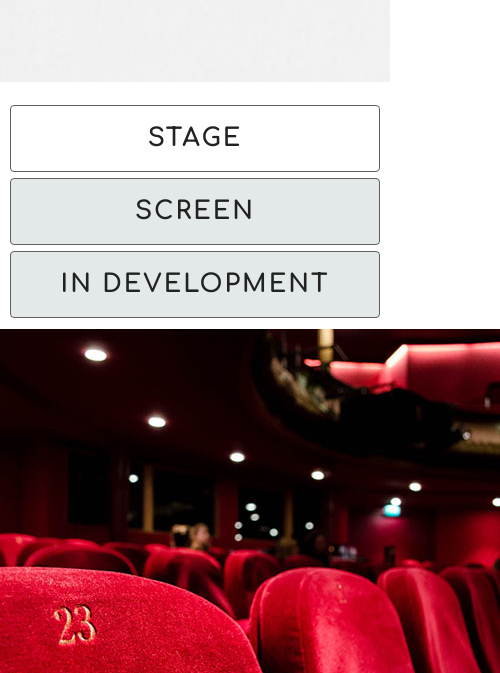
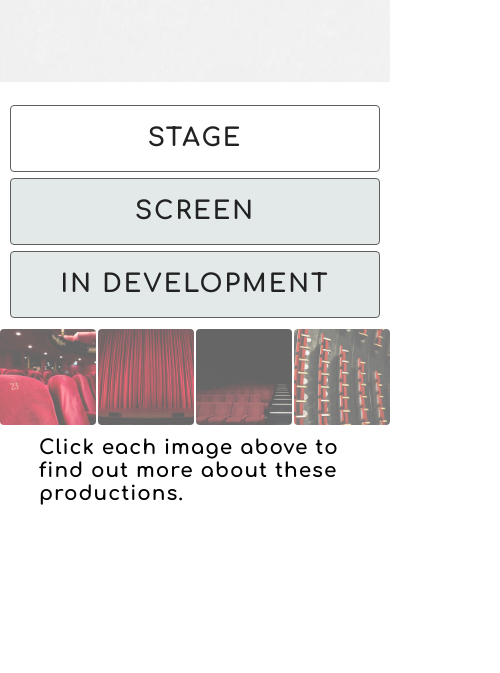
Before and after one commit to erinannette/Bri-Brown-Portfolio, a website: page writing.html in a window 390 px wide. Shown: the part 171-844 px from the top of the page, 500 px wide, since content can reach past the window. Drawn offline with nearby package versions, Linux system fonts and the light colour scheme.

Commit message:
making updates to writing JS and responsiveness

```diff
--- a/public/styles/style.css
+++ b/public/styles/style.css
@@ -1073,6 +1073,10 @@ footer {
   padding-top: 20px;
   width: 100%;
   max-width: 1800px; }
+  .section--wrapper .grow {
+    transition: all .2s ease-in-out; }
+    .section--wrapper .grow:hover {
+      transform: scale(1.1); }
   .section--wrapper .home-button {
     width: 10%;
     margin: 10px;
@@ -1121,17 +1125,38 @@ footer {
       background-color: #15379f;
       border: 1px solid black;
       color: white; }
+  .section--wrapper .stage--section {
+    height: 100%; }
   .section--wrapper .writing--posters {
     width: 100%;
     padding: 2% 0; }
     .section--wrapper .writing--posters .posters--list {
       width: 100%;
       display: flex;
-      flex-direction: column;
-      flex-wrap: wrap; }
+      flex-direction: row;
+      justify-content: space-between;
+      flex-wrap: wrap;
+      list-style: none; }
       .section--wrapper .writing--posters .posters--list li {
-        width: 25%;
-        display: block; }
+        width: 24.5%;
+        position: relative; }
+      .section--wrapper .writing--posters .posters--list .overlay1, .section--wrapper .writing--posters .posters--list .overlay2, .section--wrapper .writing--posters .posters--list .overlay3, .section--wrapper .writing--posters .posters--list .overlay4 {
+        cursor: pointer;
+        display: flex;
+        justify-content: center;
+        align-items: center;
+        flex-wrap: wrap;
+        position: absolute;
+        top: 0;
+        bottom: 0;
+        left: 0;
+        right: 0;
+        background: linear-gradient(rgba(255, 255, 255, 0.4) 100%, transparent 100%); }
+      .section--wrapper .writing--posters .posters--list .active-poster {
+        background: linear-gradient(rgba(218, 155, 155, 0) 100%, transparent 100%); }
+    .section--wrapper .writing--posters img {
+      width: 100%;
+      border-radius: 4px; }
   .section--wrapper .text-container {
     width: 80%;
     height: 40vh;
@@ -1197,13 +1222,13 @@ footer {
       background-color: #e3e8e8;
       border: 1px solid #5d5e5d;
       border-radius: 4px;
-      width: 50%;
+      width: 75%;
       padding: 15px 0;
       margin: 3px auto; }
     .section--wrapper .writing--container .active {
       background-color: white;
       border: 1px solid #5d5e5d;
-      width: 50%;
+      width: 75%;
       padding: 15px 0; }
     .section--wrapper .writing--container h2 {
       text-align: center;
@@ -1214,13 +1239,6 @@ footer {
       color: white; } }
 
 @media (max-width: 550px) {
-  .section--wrapper .writing--container .heading--title {
-    width: 75%;
-    padding: 15px 0;
-    margin: 3px auto; }
-  .section--wrapper .writing--container .active {
-    width: 75%;
-    padding: 15px 0; }
   .section--wrapper .writing--container h2 {
     text-align: center;
     color: #222222; }
@@ -1890,7 +1908,7 @@ footer {
   width: 100%;
   padding: 5% 0;
   display: flex;
-  flex-direction: column;
+  flex-direction: row;
   flex-wrap: wrap; }
   #portfolio .portfolio-title {
     width: 100%;
--- a/src/styles/partials/_writing.scss
+++ b/src/styles/partials/_writing.scss
@@ -41,6 +41,12 @@
     padding-top: 20px;
     width: 100%;
     max-width: 1800px;
+    .grow {
+        transition: all .2s ease-in-out;
+        &:hover {
+            transform: scale(1.1);
+        }
+    }
     .home-button {
         width: 10%;
         margin: 10px;
@@ -87,22 +93,44 @@
             color: white;
         }
     }
+    .stage--section {
+        height: 100%;
+    }
     .writing--posters {
         width: 100%;
         padding: 2% 0;
         .posters--list {
             width: 100%;
             display: flex;
-            flex-direction: column;
+            flex-direction: row;
+            justify-content: space-between;
             flex-wrap: wrap;
+            list-style: none;
             li {
-                width: 25%;
-                display: block;
-                // li img {
-                //     width: 100%;
-                //     display: block;
-                // }
+                width: 24.5%;
+                position: relative;
             }
+            .overlay1, .overlay2, .overlay3, .overlay4 {
+                // border: 1px solid $mdblue;
+                cursor: pointer;
+                display: flex;
+                justify-content: center;
+                align-items: center;
+                flex-wrap: wrap;
+                position: absolute;
+                top: 0;
+                bottom: 0;
+                left: 0;
+                right: 0;
+                background: linear-gradient( rgba(255, 255, 255, 0.4) 100%, transparent 100%);
+            }
+            .active-poster {
+                background: linear-gradient( rgba(218, 155, 155, 0) 100%, transparent 100%);
+            }
+        }
+        img {
+            width: 100%;
+            border-radius: 4px;
         }
     }
     .text-container {
@@ -168,6 +196,8 @@
 .active-coll:after {
   content: "\2796"; /* Unicode - */
 }
+
+// ----- RESPONSIVENESS -----
 @media (max-width: 850px) {
     .section--wrapper {
         .writing--container {
@@ -179,14 +209,14 @@
                 background-color:$ltgrey;
                 border: 1px solid $mdgrey;
                 border-radius: 4px;
-                width: 50%;
+                width: 75%;
                 padding: 15px 0;
                 margin: 3px auto;
             }
             .active {
                 background-color: white;
                 border: 1px solid $mdgrey;
-                width: 50%;
+                width: 75%;
                 padding: 15px 0;
             }
             h2 {
@@ -205,15 +235,6 @@
 @media (max-width: 550px) {
     .section--wrapper {
         .writing--container {
-            .heading--title {
-                width: 75%;
-                padding: 15px 0;
-                margin: 3px auto;
-            }
-            .active {
-                width: 75%;
-                padding: 15px 0;
-            }
             h2 {
                 text-align: center;
                 color: $dkgrey;
--- a/src/styles/styles.scss
+++ b/src/styles/styles.scss
@@ -41,7 +41,7 @@
     width: 100%;
     padding: 5% 0;
     display: flex;
-    flex-direction: column;
+    flex-direction: row;
     flex-wrap: wrap;
     .portfolio-title {
         width: 100%;
--- a/writing.html
+++ b/writing.html
@@ -41,17 +41,29 @@
         <div class="stage--section">
             <div class="writing--posters">
                 <ul class="posters--list">
-                    <li class="stage1-pic pic">
-                        <img src="../public/assets/stage-1.jpg">
+                    <li class="stage1-pic pic grow">
+                        <img class="pic1" src="../public/assets/stage-1.jpg">
+                        <div class="overlay1">
+                            <!-- <h4>1</h4> -->
+                        </div>
                     </li>
-                    <li>
-                        <img class="stage2-pic pic" src="../public/assets/stage-2.jpg">
+                    <li class="stage2-pic pic grow">
+                        <img class="pic2" src="../public/assets/stage-2.jpg">
+                        <div class="overlay2">
+                            <!-- <h4>2</h4> -->
+                        </div>
                     </li>
-                    <li class="stage3-pic pic">
-                        <img src="../public/assets/stage-3.jpg">
+                    <li class="stage3-pic pic grow">
+                        <img class="pic3" src="../public/assets/stage-3.jpg">
+                        <div class="overlay3">
+                            <!-- <h4>3</h4> -->
+                        </div>
                     </li>
-                    <li class="stage4-pic pic">
-                        <img src="../public/assets/stage-4.jpg">
+                    <li class="stage4-pic pic grow">
+                        <img class="pic4" src="../public/assets/stage-4.jpg">
+                        <div class="overlay4">
+                            <!-- <h4>4</h4> -->
+                        </div>
                     </li>
                 </ul>
             </div>
```
Also changed, not shown: public/scripts/app.js (+19 -2 lines), src/scripts/app.js (+21 -0 lines).
